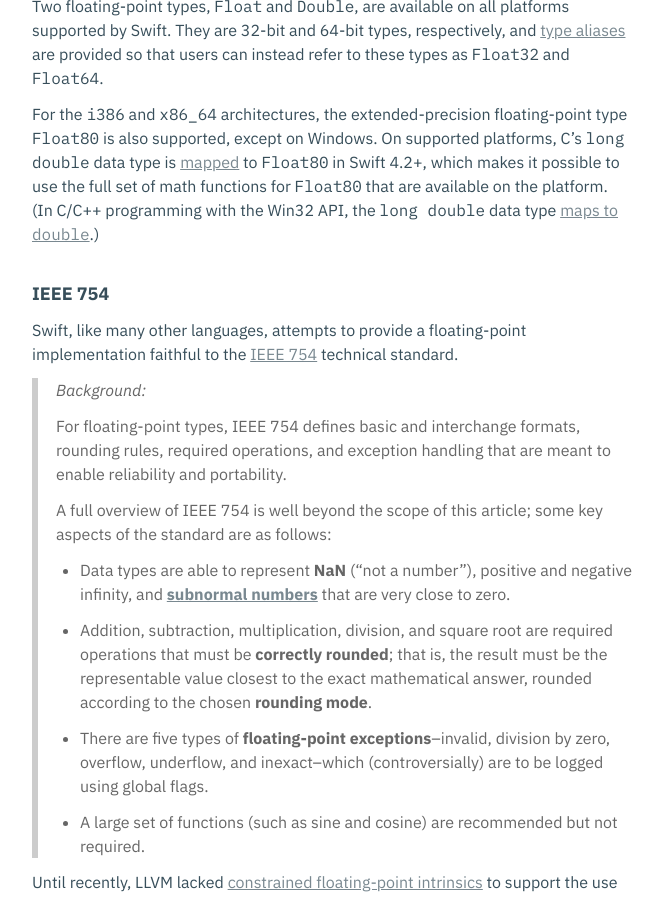
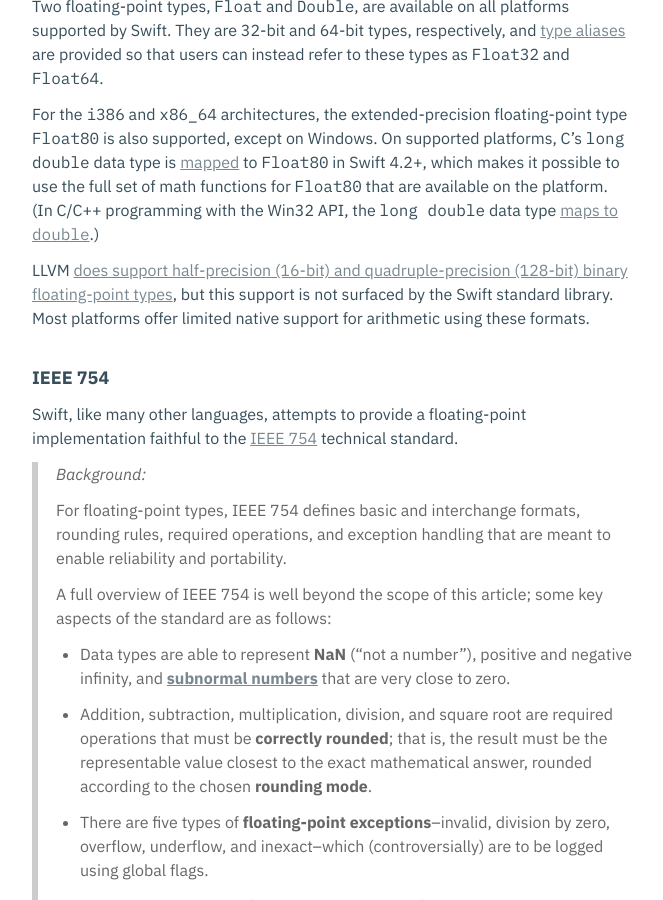
Before and after one commit to xwu/xwu-swift-numerics, a Jekyll site: the page built from floating-point-part-1-rev-1.md, in a window 1280 px wide and 900 px high, scrolled down 474 px. Shown: the whole window, without its empty margins (308-971 px from the left). Built offline with Jekyll 4.4.1, drawn with Linux system fonts in a browser that asks for light colours; our own code applies the rules of GitHub Pages for plain Markdown files; some of the changed text lies outside the part shown.

Commit message:
Update floating-point-part-1-rev-1.md

```diff
--- a/floating-point-part-1-rev-1.md
+++ b/floating-point-part-1-rev-1.md
@@ -28,10 +28,16 @@ makes it possible to use the full set of math functions for `Float80` that are
 available on the platform. (In C/C++ programming with the Win32 API, the
 `long double` data type [maps to `double`][ref 11-4].)
 
+LLVM [does support half-precision (16-bit) and quadruple-precision (128-bit)
+binary floating-point types][ref 11-4.1], but this support is not surfaced by
+the Swift standard library. Most platforms offer limited native support for
+arithmetic using these formats.
+
 [ref 11-1]: https://swift.org/compiler-stdlib/#standard-library-design
 [ref 11-2]: https://github.com/apple/swift/blob/bfddc4a763d1ae2f53a8c3281d2d6f08cd1211a0/stdlib/public/core/Policy.swift#L56
 [ref 11-3]: https://github.com/apple/swift/pull/14971/
 [ref 11-4]: https://msdn.microsoft.com/en-us/library/9cx8xs15.aspx
+[ref 11-4.1]: https://internals.rust-lang.org/t/pre-rfc-introduction-of-half-and-quadruple-precision-floats-f16-and-f128/7521
 
 ### IEEE 754
 
```
Also changed, not shown: other parts of floating-point-part-1-rev-1.md (+1 -1 lines), README.md (+1 -1 lines).
